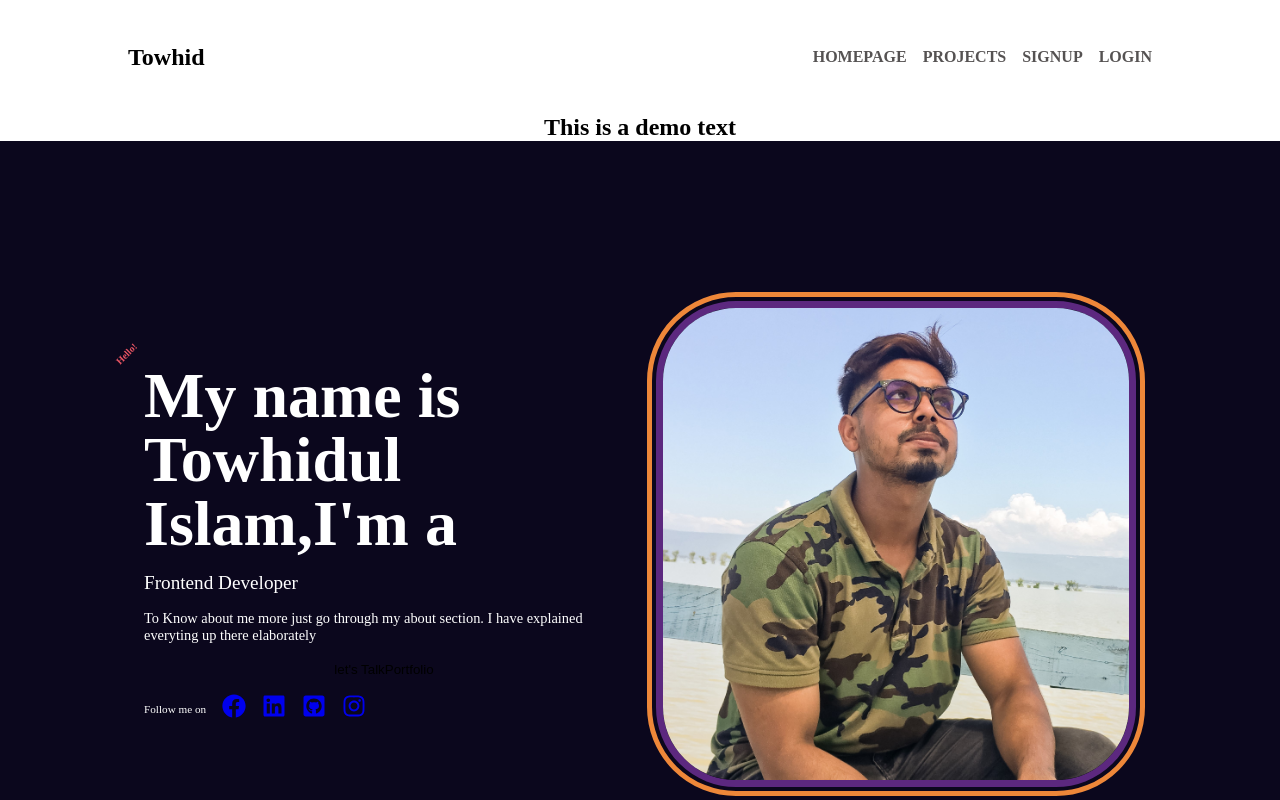
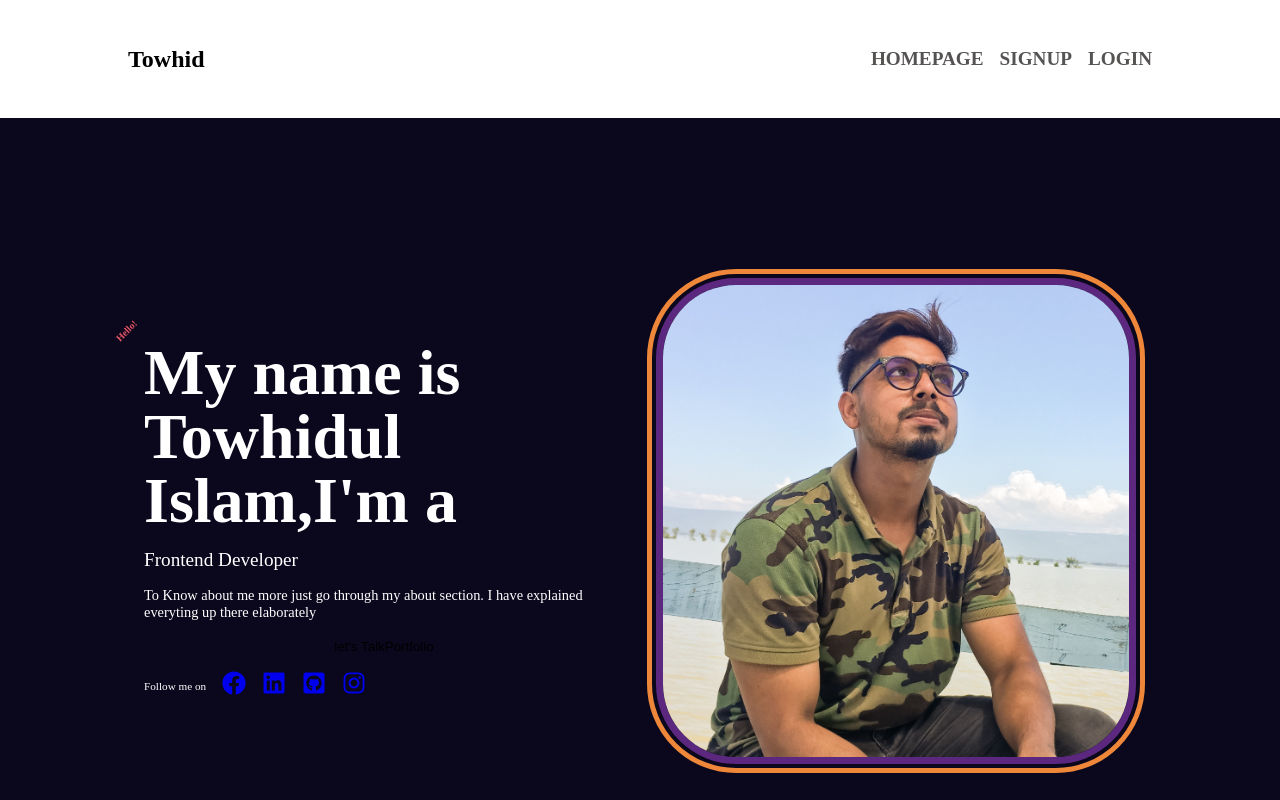
Before and after one commit to imtowhidulislam/towhidportfollio, a React (Create React App) app in the folder frontend/: page / in a window 1280 px wide. Shown: the top 800 px of the page. Built offline with nearby package versions, Linux system fonts and the light colour scheme; no server answers.

Commit message:
Port has replaced 3000 to 3001

```diff
--- a/frontend/src/App.js
+++ b/frontend/src/App.js
@@ -7,7 +7,6 @@ function App() {
   return (
     <div className="App">
       <Navbar />
-      <h2 className="text-blue-300">This is a demo text</h2>
       <Routes>
         <Route path="/" element={<Homepage />} />
         <Route path="signup" element={<Signup />} />
--- a/frontend/src/pages/navBar.js
+++ b/frontend/src/pages/navBar.js
@@ -14,11 +14,11 @@ const Navbar = () => {
                 Homepage
               </Link>
             </li>
-            <li className="nav_list">
+            {/* <li className="nav_list">
               <Link className="link" to="/projects">
                 Projects
               </Link>
-            </li>
+            </li> */}
             <li className="nav_list">
               <Link className="link" to="/signup">
                 signup
--- a/frontend/src/style/footer.css
+++ b/frontend/src/style/footer.css
@@ -36,7 +36,14 @@ footer {
   font-weight: bold;
   color: var(--bgc-orange);
 }
-
+li a {
+  font-size: 1.2rem;
+  color: rgb(245, 239, 239);
+  transition: color 300ms ease-in;
+}
+li a:hover {
+  color: rgb(14, 168, 240);
+}
 .footer-logo {
   color: orange;
   font-variant: small-caps;
--- a/frontend/src/style/project.css
+++ b/frontend/src/style/project.css
@@ -16,6 +16,12 @@
   /* font-family: "Playball", cursive11; */
   /* font-family: "Nosifer", cursive; */
   /* font-family: "Red Hat Display", sans-serif; */
+}
+.btn_container button:has(a) {
+  font-size: 1.5rem;
+}
+.btn_container button:has(a):hover {
+  color: pink;
 }
 .icon {
   display: flex;
```
